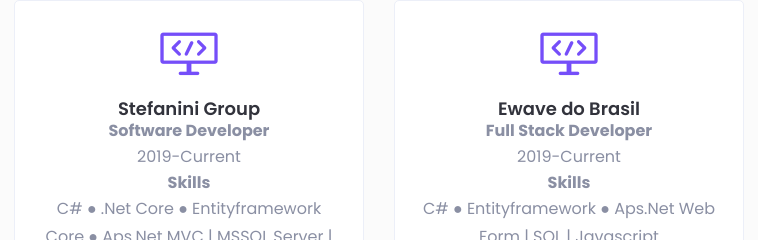
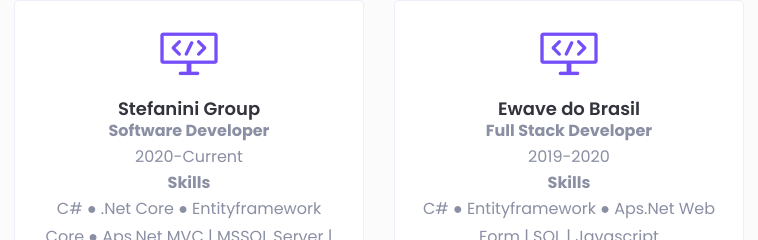
Before and after one commit to carloscfcortez/aboutme, a plain HTML site: page index.html in a window 1280 px wide. Shown: the part 1856-2096 px from the top of the page, 71-829 px from the left. Drawn offline with Linux system fonts and the light colour scheme; files whose address does not match are found by name.

Commit message:
update experience

```diff
--- a/index.html
+++ b/index.html
@@ -375,9 +375,10 @@
                         <div class="service-content">
                             <h5>Stefanini Group</h5>
                             <b class="service-title">Software Developer</b>
-                            <p>2019-Current</p>
+                            <p>2020-Current</p>
                             <b>Skills</b>
-                            <p>C# ● .Net Core ● Entityframework Core ● Aps.Net MVC | MSSQL Server | Javascript ● Typscript</p>
+                            <p>C# ● .Net Core ● Entityframework Core ● Aps.Net MVC | MSSQL Server | Javascript ●
+                                Typscript</p>
                             <b>Tools</b>
                             <p>VS Code, Visual Studio 2022, SQL Server, Git, GitLab</p>
                         </div>
@@ -391,7 +392,7 @@
                         <div class="service-content">
                             <h5>Ewave do Brasil</h5>
                             <b class="service-title">Full Stack Developer</b>
-                            <p>2019-Current</p>
+                            <p>2019-2020</p>
                             <b>Skills</b>
                             <p>C# ● Entityframework ● Aps.Net Web Form | SQL | Javascript</p>
                             <b>Tools</b>
@@ -931,16 +932,13 @@
                             </a> -->
                             <p class="mt-"></p>
                             <ul>
-                                    <li><a target='_blank'
-                                            href="https://www.facebook.com/carloscfcortez"><i
+                                <li><a target='_blank' href="https://www.facebook.com/carloscfcortez"><i
                                             class="lni-facebook-filled"></i></a></li>
                                 <!-- <li><a href="#"><i class="lni-twitter-original"></i></a></li> -->
                                 <!-- <li><a href="#"><i class="lni-pinterest"></i></a></li> -->
-                                    <li><a target='_blank'
-                                            href="https://github.com/carloscfcortez"><i
+                                <li><a target='_blank' href="https://github.com/carloscfcortez"><i
                                             class="lni-github-original"></i></a></li>
-                                    <li><a target='_blank'
-                                            href="https://www.linkedin.com/in/carloscfcortez/"><i
+                                <li><a target='_blank' href="https://www.linkedin.com/in/carloscfcortez/"><i
                                             class="lni-linkedin-original"></i></a></li>
                             </ul>
                         </div> <!-- footer content -->
```
Lines whose indentation alone changed are shown as unchanged.
